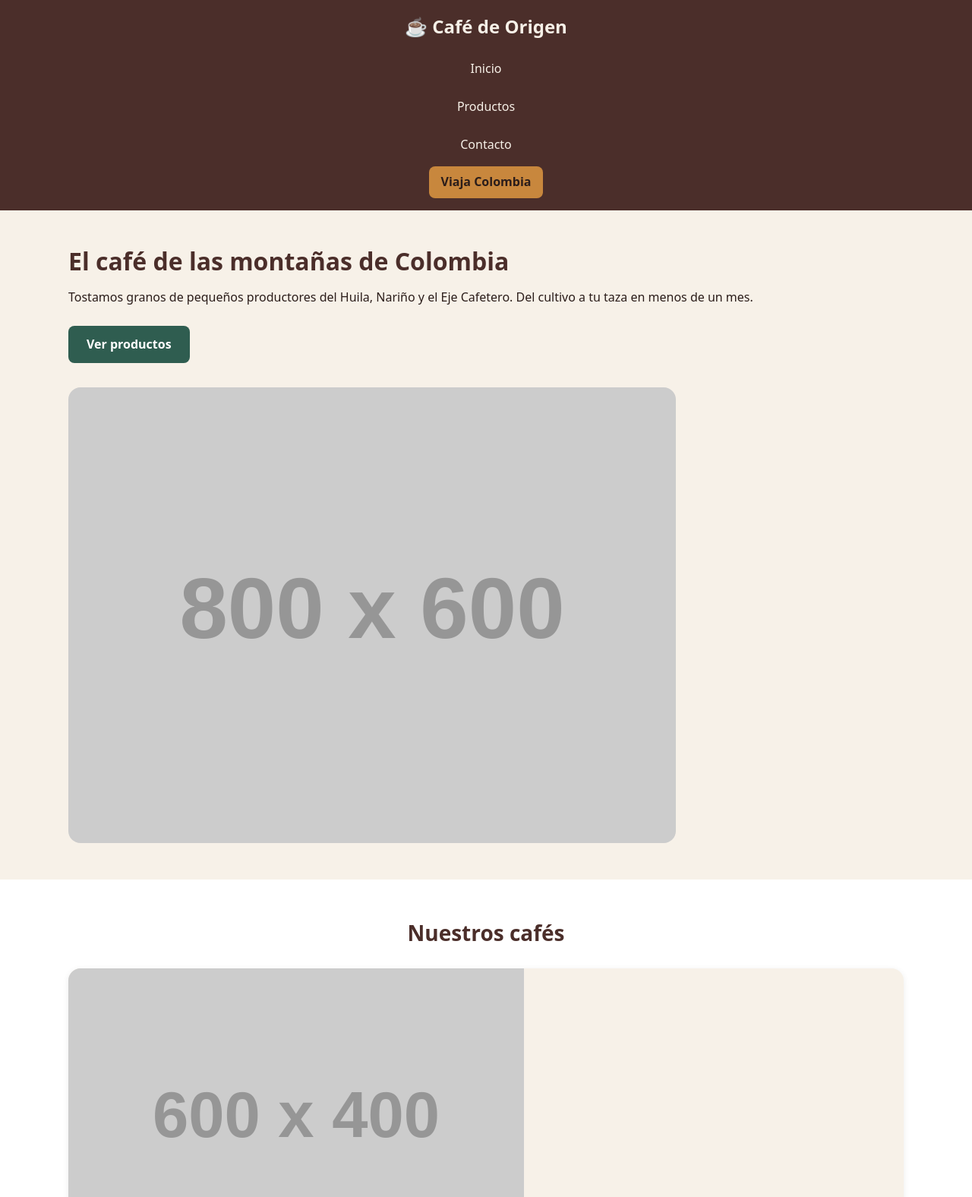
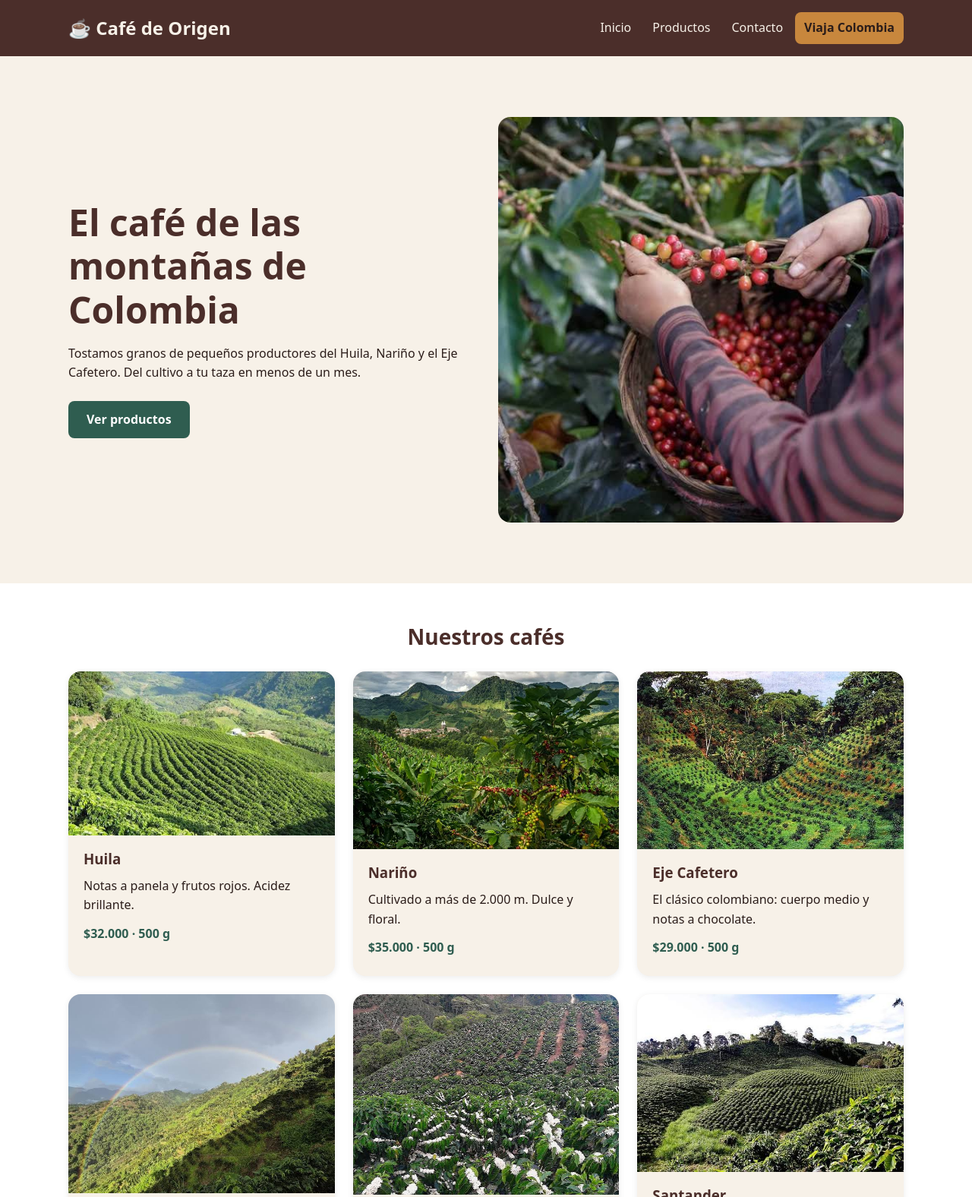
Before and after one commit to luznebernal2013-oss/cafe_de_origen, a plain HTML site: page index.html in a window 1280 px wide. Shown: the top 1576 px of the page at 76% size. Drawn offline with Linux system fonts and the light colour scheme; placeholder pictures from the web are drawn by us.

Commit message:
Media queries para tablet y escritorio. Fotos en hero y en tarjeta

```diff
--- a/css/styles.css
+++ b/css/styles.css
@@ -162,3 +162,50 @@ padding: 1rem 1.25rem 1.5rem;
     background-color: #2b1d1a; color: #f7f1e8;
     text-align: center; padding: 1.5rem 0; font-size: 0.875rem;
 }
+
+/* ===== PASO 12: Tablet (768px en adelante) ===== */ @media (min-width: 768px) {
+.header_contenido {
+    flex-direction: row;
+    justify-content: space-between;
+}
+.nav_lista {
+    flex-direction: row;
+    gap: 0.25rem;
+}
+.nav_lista a {
+    padding: 0.5rem 0.75rem;
+}
+.hero h1 {
+    font-size: 2.5rem;
+}
+.tarjetas {
+    grid-template-columns: repeat(2, 1fr);
+}
+.contacto_grid {
+    flex-direction: row;
+}
+
+.contacto_bloque {
+    flex: 1;
+}
+}
+
+/* ===== PASO 13: Escritorio (1024px en adelante) ===== */
+@media (min-width: 1024px) {
+
+.hero {
+    padding: 5rem 0;
+}
+
+.hero_contenido {
+    grid-template-columns: 1fr 1fr; align-items: center;
+}
+.hero h1 {
+    font-size: 3rem;
+}
+
+.tarjetas {
+    grid-template-columns: repeat(3, 1fr);
+
+}
+}
--- a/index.html
+++ b/index.html
@@ -34,7 +34,7 @@
             <p>Tostamos granos de pequeños productores del Huila, Nariño y el Eje Cafetero. Del cultivo a tu taza en menos de un mes.</p>
             <a href="#productos" class="boton">Ver productos</a>
         </div>
-        <img class="hero_imagen" src="https://placehold.co/800x600/4b2e2a/f7f1e8.png?text=Cafe+de+Origen" alt="Taza de café recién servida">
+        <img class="hero_imagen" src="img\manos_campesinas_recogen_café.jpg" alt="Manos manos_campesinas_recogen_café">
         </div>
         </section>
 
@@ -45,7 +45,7 @@
         <h2>Nuestros cafés</h2>
         <div class="tarjetas">
             <article class="tarjeta">
-            <img src="https://placehold.co/600x400/6b4226/f7f1e8.png?text=Huila" alt="Café del Huila">
+            <img src="img\café_huila.jpg" alt="Café del Huila">
             <div class="tarjeta_cuerpo">
                <h3>Huila</h3>
                <p>Notas a panela y frutos rojos. Acidez brillante.</p>
@@ -54,7 +54,7 @@
 </article>
 
     <article class="tarjeta">
-        <img src="https://placehold.co/600x400/6b4226/f7f1e8.png?text=Narino" alt="Café de Nariño">
+        <img src="img\café_nariño.jpg" alt="Café de Nariño">
     <div class="tarjeta_cuerpo">
         <h3>Nariño</h3>
         <p>Cultivado a más de 2.000 m. Dulce y floral.</p>
@@ -63,7 +63,7 @@
 </article>
 
     <article class="tarjeta">
-        <img src="https://placehold.co/600x400/6b4226/f7f1e8.png?text=Eje+Cafetero" alt="Café del Eje Cafetero">
+        <img src="img\café_eje_cafetero.jpg" alt="Café del Eje Cafetero">
         <div class="tarjeta_cuerpo">
         <h3>Eje Cafetero</h3>
         <p>El clásico colombiano: cuerpo medio y notas a chocolate.</p>
@@ -72,7 +72,7 @@
 </article>
 
     <article class="tarjeta">
-        <img src="https://placehold.co/600x400/6b4226/f7f1e8.png?text=Sierra+Nevada" alt="Café de la Sierra Nevada">
+        <img src="img\café_sierra_nevada.jpg" alt="Café de la Sierra Nevada">
         <div class="tarjeta_cuerpo">
         <h3>Sierra Nevada</h3>
         <p>Cultivo orgánico. Notas a nuez y caramelo.</p>
@@ -81,7 +81,7 @@
 </article>
 
     <article class="tarjeta">
-        <img src="https://placehold.co/600x400/6b4226/f7f1e8.png?text=Tolima" alt="Café del Tolima">
+        <img src="img\café_tolima.jpg" alt="Café del Tolima">
         <div class="tarjeta_cuerpo">
         <h3>Tolima</h3>
         <p>Equilibrado, con notas cítricas y final largo.</p>
@@ -90,7 +90,7 @@
 </article>
 
     <article class="tarjeta">
-        <img src="https://placehold.co/600x400/6b4226/f7f1e8.png?text=Santander" alt="Café de Santander">
+        <img src="img\café_santander.jpg" alt="Café de Santander">
         <div class="tarjeta_cuerpo">
         <h3>Santander</h3>
         <p>Bajo sombra. Suave, ideal para empezar el día.</p>
```
Also changed, not shown: img/café_eje_cafetero.jpg (added), img/café_huila.jpg (added), img/café_nariño.jpg (added), img/café_santander.jpg (added), img/café_sierra_nevada.jpg (added), img/café_tolima.jpg (added), img/manos_campesinas_recogen_café.jpg (added).
